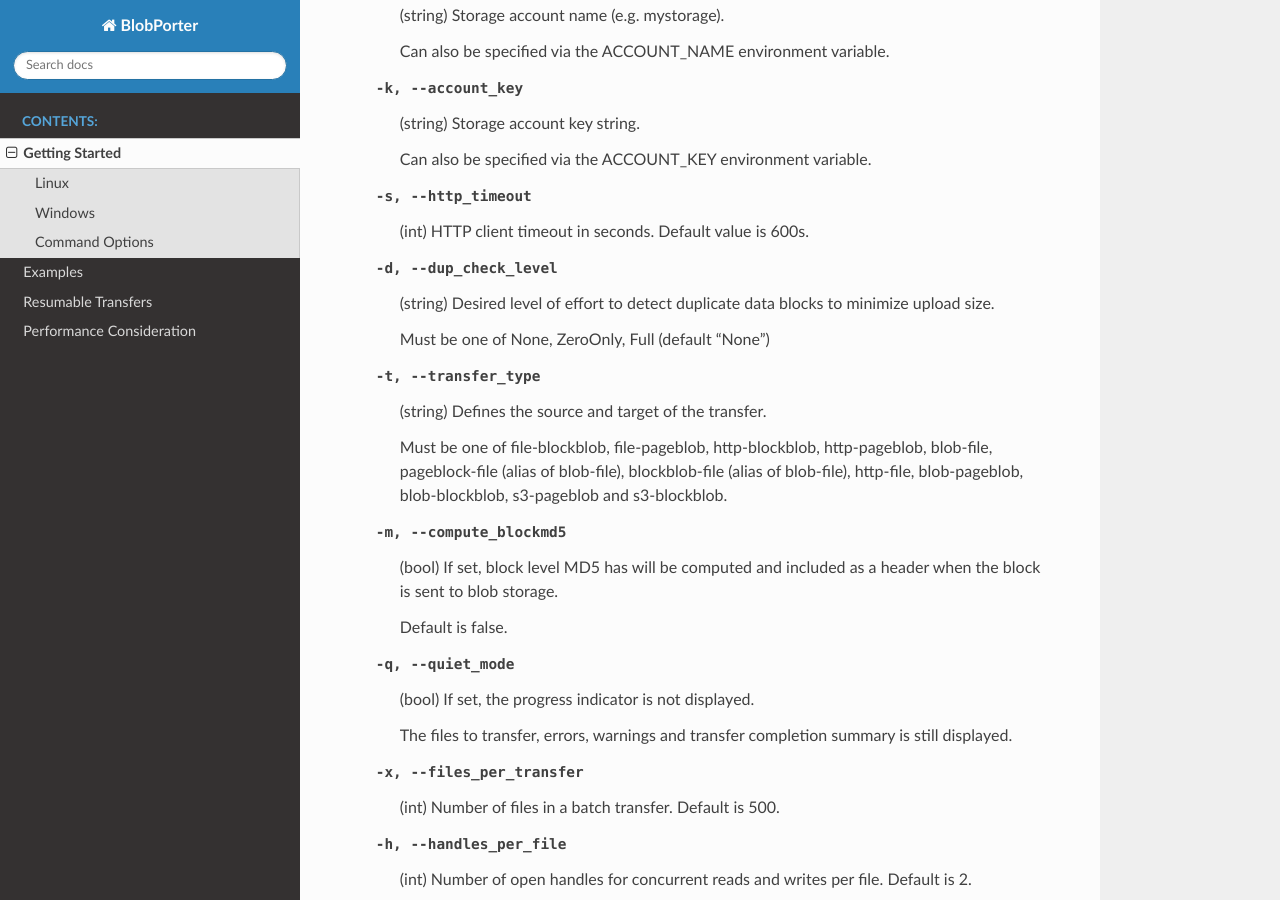
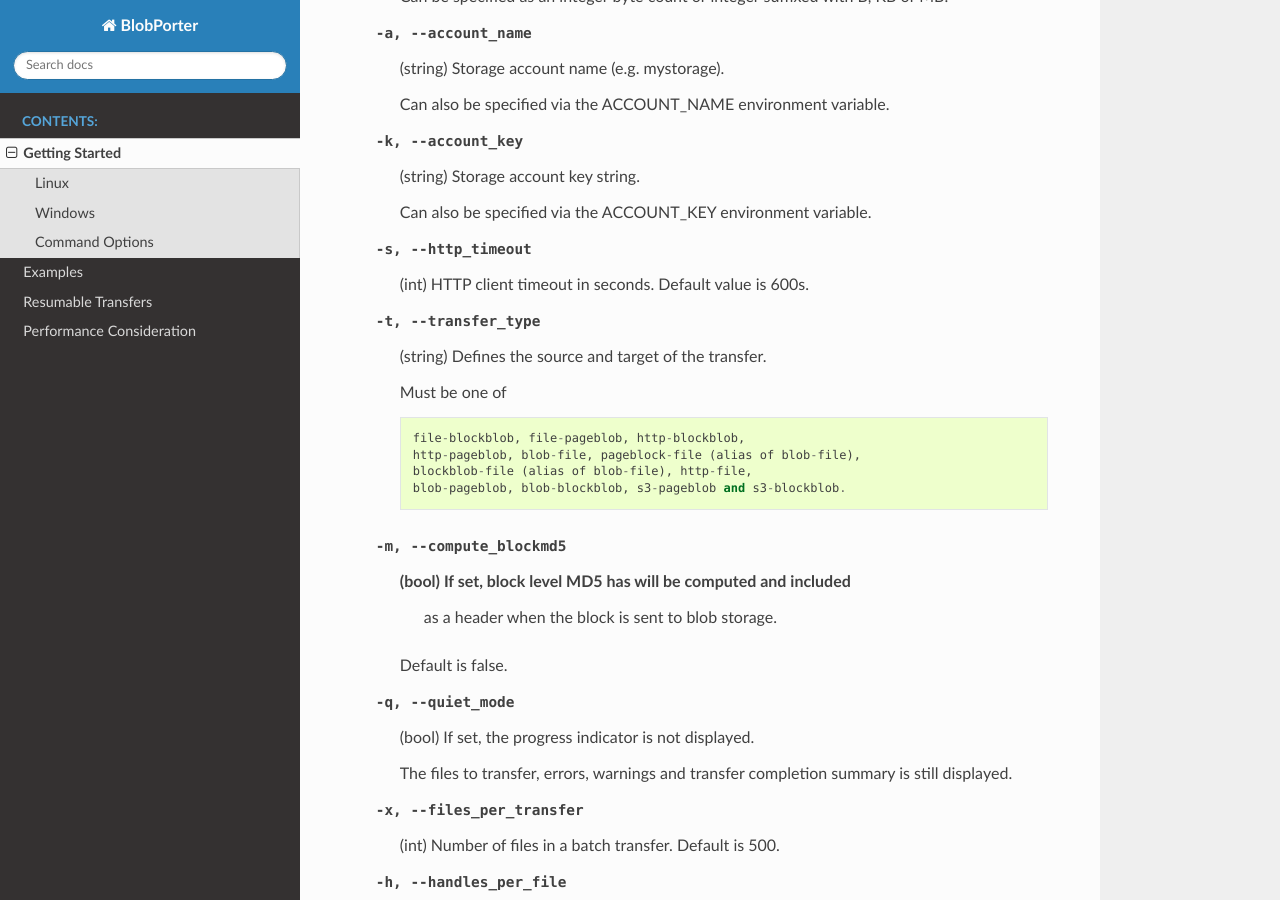
Before and after one commit to Azure/blobporter, a Sphinx documentation site: the page built from docs/gettingstarted.rst, in a window 1280 px wide and 900 px high, scrolled down 1484 px. Built offline with Sphinx 7.4.7 and the Read the Docs theme 2.0.0, drawn with Linux system fonts in a browser that asks for light colours; some of the changed text lies outside the part shown.

Commit message:
-  doc updates

```diff
--- a/docs/gettingstarted.rst
+++ b/docs/gettingstarted.rst
@@ -40,7 +42,9 @@
 Command Options
 ---------------
 
- -f, --source_file          (string) URL, Azure Blob or S3 Endpoint, file or files (e.g. /data/\*.gz) to upload.
+ -f, --source_file          (string) URL, Azure Blob or S3 Endpoint,
+                            file or files (e.g. /data/\*.gz) to upload.
+
  -c, --container_name       (string) Container name (e.g. mycontainer).
  -n, --blob_name            (string) Blob name (e.g. myblob.txt) or prefix for download scenarios.
  -g, --concurrent_workers   (int) Number of go-routines for parallel upload.
@@ -57,13 +61,18 @@
 
                             Can also be specified via the ACCOUNT_KEY environment variable.
  -s, --http_timeout         (int) HTTP client timeout in seconds. Default value is 600s.
- -d, --dup_check_level      (string) Desired level of effort to detect duplicate data blocks to minimize upload size.
-
-                            Must be one of None, ZeroOnly, Full (default "None")
  -t, --transfer_type        (string) Defines the source and target of the transfer.
 
-                            Must be one of file-blockblob, file-pageblob, http-blockblob, http-pageblob, blob-file, pageblock-file (alias of blob-file), blockblob-file (alias of blob-file), http-file, blob-pageblob, blob-blockblob, s3-pageblob and s3-blockblob.
- -m, --compute_blockmd5     (bool) If set, block level MD5 has will be computed and included as a header when the block is sent to blob storage.
+                            Must be one of ::
+
+                                                file-blockblob, file-pageblob, http-blockblob,
+                                                http-pageblob, blob-file, pageblock-file (alias of blob-file),
+                                                blockblob-file (alias of blob-file), http-file,
+                                                blob-pageblob, blob-blockblob, s3-pageblob and s3-blockblob.
+
+
+ -m, --compute_blockmd5     (bool) If set, block level MD5 has will be computed and included
+                             as a header when the block is sent to blob storage.
 
                             Default is false.
  -q, --quiet_mode           (bool) If set, the progress indicator is not displayed.
--- a/docs/resumabletrans.rst
+++ b/docs/resumabletrans.rst
@@ -1,7 +1,7 @@
 Resumable Transfers
 ===================
 
-BlobPorter supports resumable transfers. This feature is enabled when the -l option is set. This option must specify the path where the transfer status file will be created.
+BlobPorter supports resumable transfers. This feature is enabled when the -l option is set with the path where the transfer status file will be created.
 In case of failure, if the same status file is specified, BlobPorter will skip files that were already transferred.
 
 ::
```
Also changed, not shown: other parts of docs/gettingstarted.rst (+3 -1 lines).
